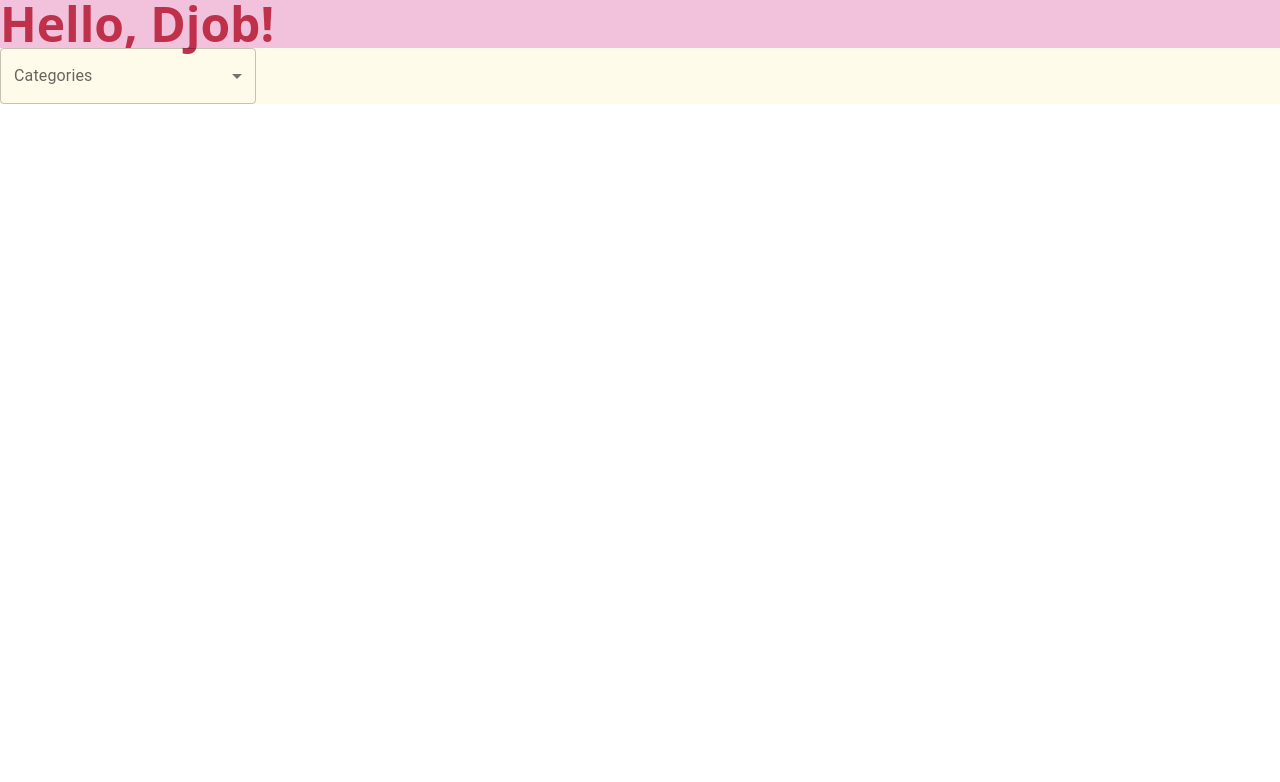
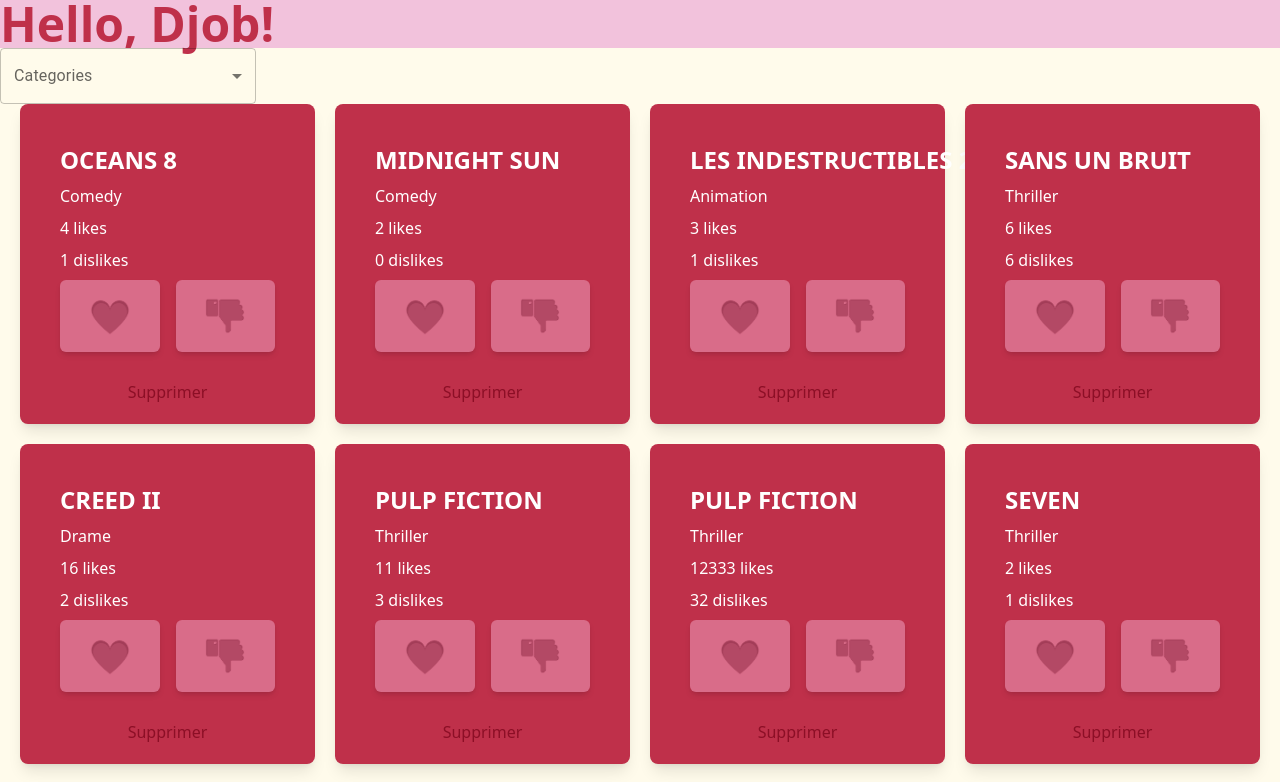
Before and after one commit to ItsJessicaDaVeiga/FrontEnd_Etude_De_Cas, a React (Vite) app: page / in a window 1280 px wide. Shown: the top 782 px of the page. Built offline with nearby package versions, Linux system fonts and the light colour scheme.

Commit message:
Ajout d'un filtre multiselect - Implémentation d'un composant multiselect pour la sélection multiple.

```diff
--- a/src/components/movieCard.jsx
+++ b/src/components/movieCard.jsx
@@ -15,6 +15,7 @@
     const onClickLike = () => {
         setIsLiked(!isLiked);
         onLike(movie.id, isLiked);
+
         if (isDisliked) {
             onClickDislike();
         }
@@ -23,6 +24,7 @@
     const onClickDislike = () => {
         setIsDisliked(!isDisliked);
         onDislike(movie.id, isDisliked);
+
         if (isLiked) {
             onClickLike();
         }
--- a/src/components/moviesList.jsx
+++ b/src/components/moviesList.jsx
@@ -9,16 +9,6 @@
 import InputLabel from '@mui/material/InputLabel';
 import FormControl from '@mui/material/FormControl';
 
-const ITEM_HEIGHT = 48;
-const ITEM_PADDING_TOP = 8;
-const MenuProps = {
-  PaperProps: {
-    style: {
-      maxHeight: ITEM_HEIGHT * 4.5 + ITEM_PADDING_TOP,
-      width: 250,
-    },
-  },
-};
 
 function MoviesList () {
     const [movies, setMovies] = useState([]);
@@ -33,17 +23,15 @@
             const fetchedMovies = await movies$;
             //console.log("C'est bon!")
             setMovies(fetchedMovies);
-            setCategories(getCategories(fetchedMovies));
-            setFilteredMovies(fetchedMovies); // Affiche tous les films au chargement
         };
         fetchMovies();
     }, []);
 
-
         // GESTION DES CATEGORIES AFFICHEES EN CHECKBOX
-    const getCategories = (movies) => {
+    useEffect(() => {
+        const getCategories = () => {
             let availableCategories = [];
-        movies.forEach(movie => {
+            filteredMovies.forEach(movie => {
                 if(!availableCategories.includes(movie.category)) {
                     availableCategories.push(movie.category);
                 }
@@ -51,60 +39,58 @@
             //console.log(availableCategories);
             return availableCategories
         };
+        setCategories(getCategories())
+    }, [filteredMovies])
 
     // GESTION DE LA SELECTION DES FILTRES ET DE L'AFFICHAGE
 
     useEffect(() => {
-        const newfilteredMovies = movies.filter(movie => selectedCategories.includes(movie.category));
+        let newfilteredMovies = []
+        if(selectedCategories.length === 0) {
+            newfilteredMovies = movies
+        } else {
+            newfilteredMovies = movies.filter(movie => selectedCategories.includes(movie.category));
+        }
         setFilteredMovies(newfilteredMovies);
     }, [movies,selectedCategories]);
 
+
     const handleChangeFilter = (event) => {
-        const value = event.target.value
-        setSelectedCategories(
-            // On autofill we get a stringified value.
-            typeof value === 'string' ? value.split(',') : value,
-          );
+        setSelectedCategories(event.target.value);
     }
 
     //GESTION DES LIKES ET DISLIKES
     const handleLike = (id, isLiked) => {
         console.log(`Entré dans handleLike`, id);
-        const newMovies = movies.map((movie) => {
+        const newFilteredMovies = filteredMovies.map((movie) => {
             if (movie.id === id) {
                 console.log(`HandleLike rencontre un id identique`)
-                const newMovie = movie;
-                newMovie.likes = isLiked ? newMovie.likes - 1 :newMovie.likes + 1
+                const newMovie = movie
+                newMovie.likes = isLiked ? movie.likes - 1 : movie.likes + 1
                 return newMovie
             }
             return movie
         })
-        console.log(newMovies)
-        setMovies(newMovies)
-        console.log(`newMovie après handleLike:`,movies)
+        setFilteredMovies(newFilteredMovies);
     }
 
     const handleDislike = (id, isDisliked) => {
-        console.log(`Coucou les haters`, id);
-        const newMovies = movies.map((movie) => {
+        const newFilteredMovie = filteredMovies.map((movie) => {
             if (movie.id === id) {
-                console.log(`HandleDislike rencontre un id identique`);
-                const newMovie = movie;
-                newMovie.dislikes = isDisliked ? newMovie.dislikes - 1 : newMovie.dislikes + 1
+                const newMovie = movie
+                newMovie.dislikes = isDisliked ? movie.dislikes - 1 : movie.dislikes + 1
                 return newMovie
             }
             return movie
-        })
-        console.log(newMovies)
+        });
+        setFilteredMovies(newFilteredMovie);
     }
 
     // GESTION DE LA SUPPRESSION
     const handleDelete = (id) => {
-        const newMovies = movies.filter((movie) => movie.id !== id);
-        setMovies(newMovies)
+        const newMovies = filteredMovies.filter((movie) => movie.id !== id);
+        setFilteredMovies(newMovies)
     }
-
-
 
     return (
         <div>
@@ -117,7 +103,6 @@
                 value={selectedCategories}
                 onChange={handleChangeFilter}
                 input={<OutlinedInput id="select-multiple-chip" label="Chip" />}
-                MenuProps={MenuProps}
                 renderValue={(selected) => (
                     <Box sx={{ display: 'flex', flexWrap: 'wrap', gap: 0.5 }}>
                       {selected.map((value) => (
@@ -126,6 +111,9 @@
                     </Box>
                   )}
             >
+                <MenuItem disabled value="">
+                    <span>Categories</span>
+                </MenuItem>
                 {categories.map((category) => (
                     <MenuItem
                         key={category}
```
Lines whose indentation alone changed are shown as unchanged.
